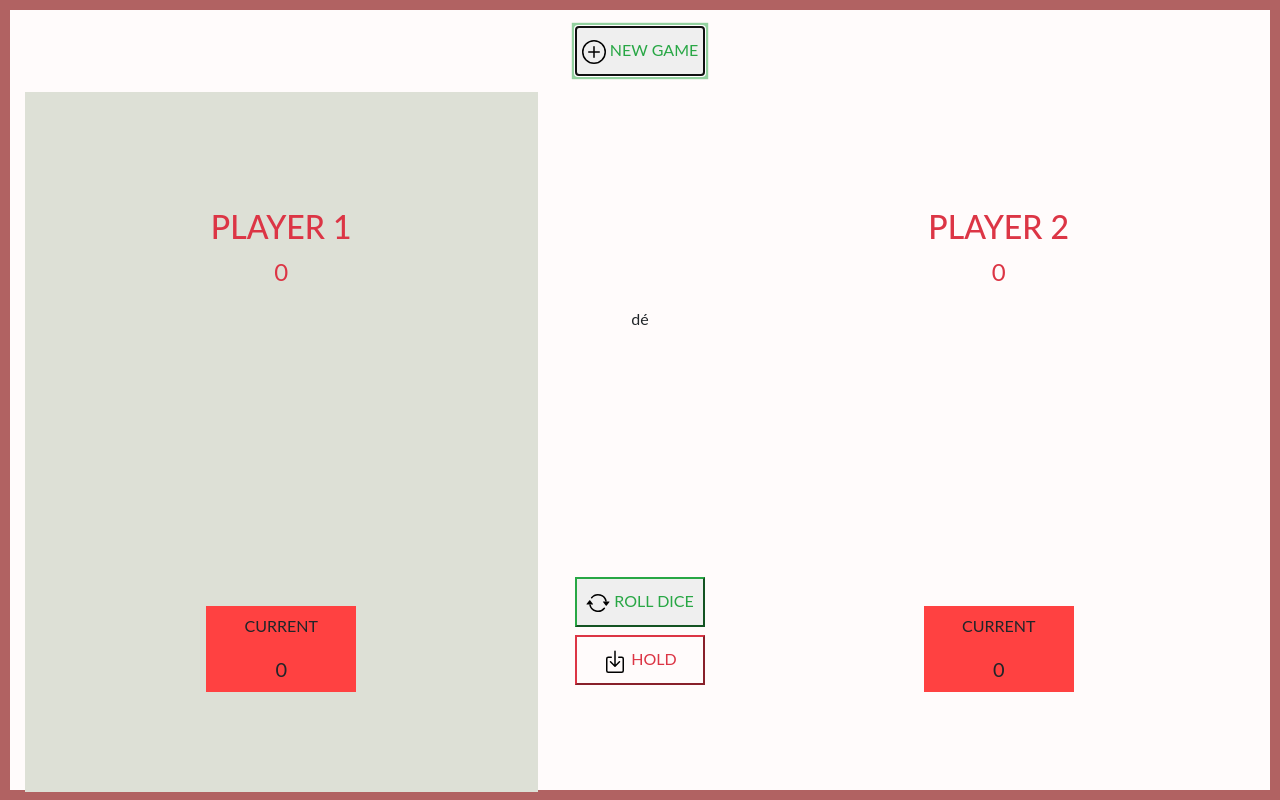
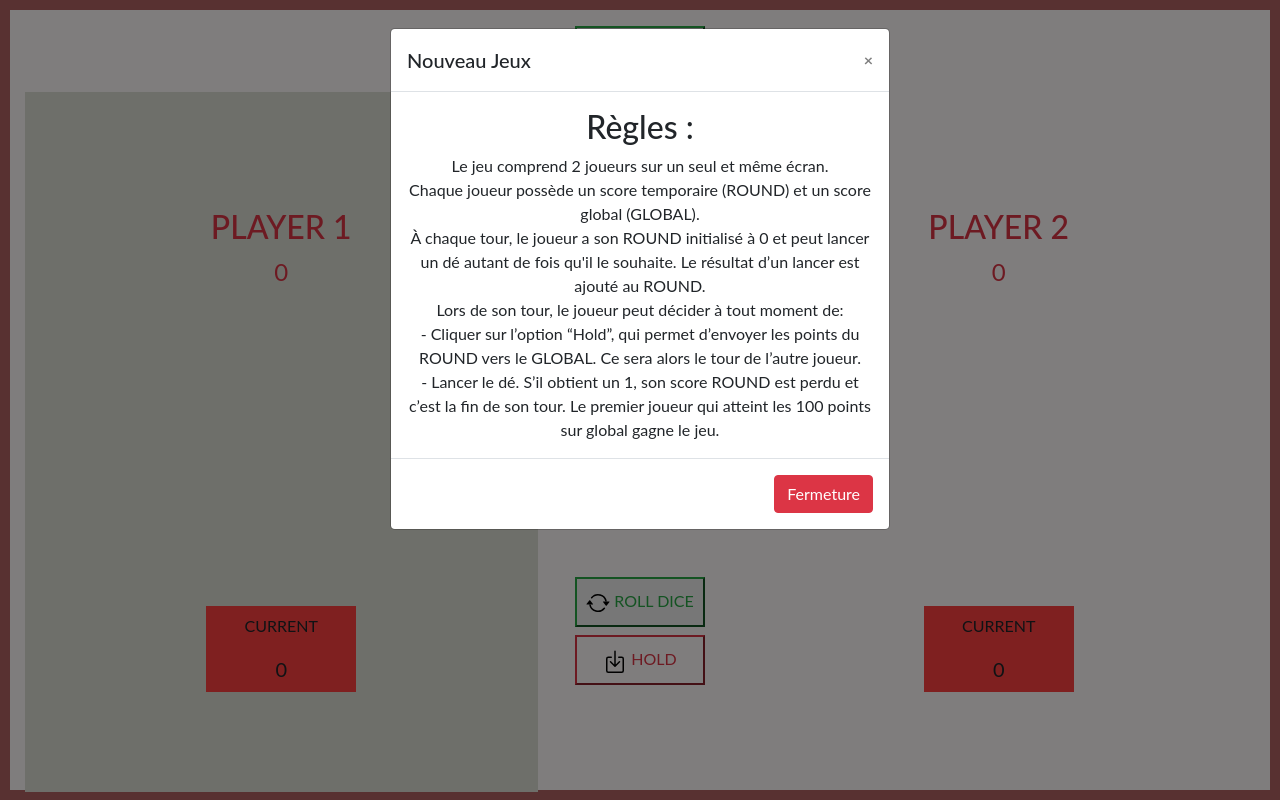
Before and after one commit to marsaudolivier/Evaluation-JS-Jeux-de-d-, a plain HTML site: page index.html in a window 1280 px wide. Both pictures are taken after a click on the button "NEW GAME". Drawn offline with nearby package versions, Linux system fonts and the light colour scheme.

Commit message:
add Rule of the game in modal and comment

```diff
--- a/index.html
+++ b/index.html
@@ -10,7 +10,7 @@
 </head>
 <body>
     <!--Bonton nouvelle partie-->
-    <header class="container-fluid text-center"><button class="btn-outline-success text-uppercase myButton m-3" id="newGame">
+    <header class="container-fluid text-center"><button class="btn-outline-success text-uppercase myButton m-3" id="newGame" data-target="#exampleModal" data-toggle="modal" >
         <img src="atset/plus-circle.svg" class="icone"> New Game</button></header>
         <main class="container-fluid text-center">
             <div class="row mx-auto justify-content-center align-items-center">
@@ -57,6 +57,34 @@
                   <div class="espace1"></div>
               </div>
             </div>
+<!-- Modal -->
+<div class="modal fade" id="exampleModal" tabindex="-1" role="dialog" aria-labelledby="exampleModalLabel" aria-hidden="true">
+  <div class="modal-dialog" role="document">
+    <div class="modal-content">
+      <div class="modal-header">
+        <h5 class="modal-title" id="exampleModalLabel">Nouveau Jeux</h5>
+        <button type="button" class="close" data-dismiss="modal" aria-label="Close">
+          <span aria-hidden="true">&times;</span>
+        </button>
+      </div>
+      <div class="modal-body">
+        <h2>Règles :</h2>
+        Le jeu comprend 2 joueurs sur un seul et même écran.<br>
+        Chaque joueur possède un score temporaire (ROUND) et un score global (GLOBAL).<br>
+        À chaque tour, le joueur a son ROUND initialisé à 0 et peut lancer un dé autant de fois qu'il le souhaite. Le
+        résultat d’un lancer est ajouté au ROUND.<br>
+        Lors de son tour, le joueur peut décider à tout moment de:<br>
+        - Cliquer sur l’option “Hold”, qui permet d’envoyer les points du ROUND vers le GLOBAL. Ce sera alors le
+        tour de l’autre joueur.<br>
+        - Lancer le dé. S’il obtient un 1, son score ROUND est perdu et c’est la fin de son tour.
+        Le premier joueur qui atteint les 100 points sur global gagne le jeu.
+      </div>
+      <div class="modal-footer">
+        <button type="button" class="btn btn-danger" data-dismiss="modal">Fermeture</button>
+      </div>
+    </div>
+  </div>
+</div>
         </main>
     <script src="https://code.jquery.com/jquery-3.4.1.slim.min.js" integrity="sha384-J6qa4849blE2+poT4WnyKhv5vZF5SrPo0iEjwBvKU7imGFAV0wwj1yYfoRSJoZ+n" crossorigin="anonymous"></script>
     <script src="https://cdn.jsdelivr.net/npm/popper.js@1.16.0/dist/umd/popper.min.js" integrity="sha384-Q6E9RHvbIyZFJoft+2mJbHaEWldlvI9IOYy5n3zV9zzTtmI3UksdQRVvoxMfooAo" crossorigin="anonymous"></script>
```
Also changed, not shown: styles/styles.css (+10 -4 lines).
